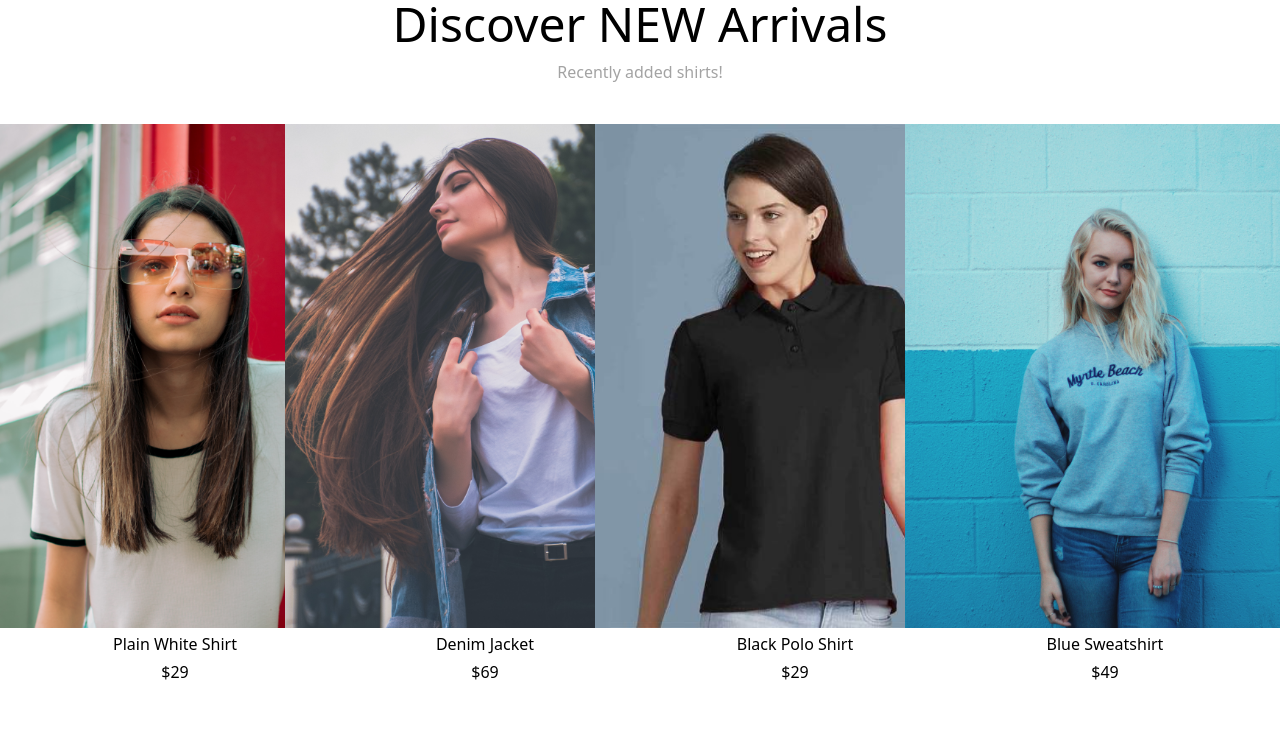
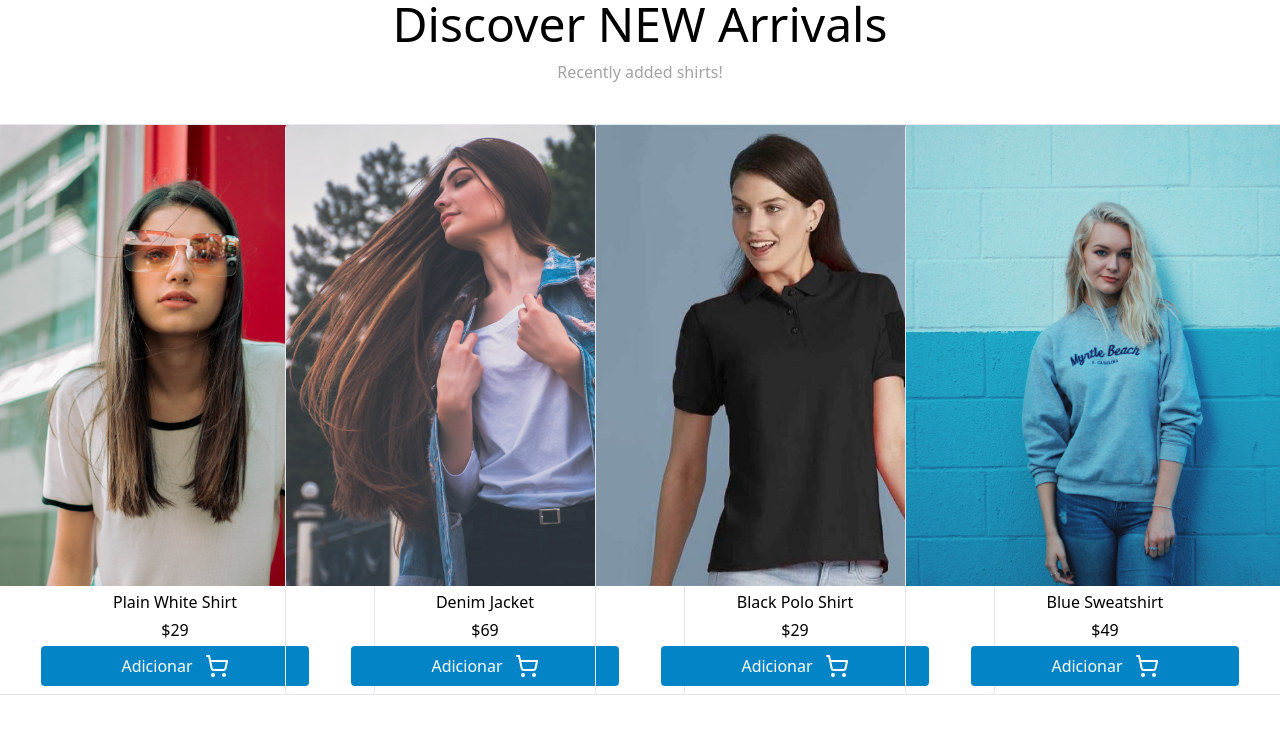
Before and after one commit to ERICK-KRAMER/eCommerce-Fashion-Website, a React (Vite) app: page / in a window 1280 px wide. Shown: the part 720-1454 px from the top of the page. Built offline with nearby package versions, Linux system fonts and the light colour scheme.

Commit message:
feat: create card button

```diff
--- a/src/components/Card-Item/Card.tsx
+++ b/src/components/Card-Item/Card.tsx
@@ -4,7 +4,7 @@ interface CardProps {
 
 const Card = ({ children }: CardProps) => {
   return(
-    <div className="w-[400px] h-[600px] max-sm:w-[180px] max-sm:h-[300px] max-md:w-[200px] max-md:h-[340px] max-lg:w-[200px] max-lg:h-[360px] max-xl:pb-10 max-xl:w-[240px] max-xl:h-[450px] max-[375px]:w-[150px] flex justify-center items-center flex-col gap-1 overflow-hidden pb-10 cursor-pointer">
+    <div className="w-[400px] max-sm:w-[180px] pb-2 max-md:w-[200px] max-lg:w-[200px] max-xl:w-[240px] max-[375px]:w-[150px] flex justify-center items-center flex-col gap-1 overflow-hidden cursor-pointer rounded border">
       { children }
     </div>
   )
--- /dev/null
+++ b/src/components/Card-Item/cardButton.tsx
@@ -0,0 +1,17 @@
+import { ShoppingCart } from "lucide-react";
+import { ButtonHTMLAttributes } from "react";
+
+interface CardButtonProps extends ButtonHTMLAttributes<HTMLButtonElement> {
+  className?: string;
+}
+
+const CardButton: React.FC<CardButtonProps> = ({ className, ...rest}) => {
+  return (
+    <span className="bg-sky-600 max-md:px-4 max-md:py-1 px-20 max-xl:px-10 py-2 rounded text-white hover:bg-sky-700 flex gap-3 transition duration-500">
+      <button className={`${className}`} {...rest}>Adicionar</button>
+      <ShoppingCart/>
+    </span>
+  )
+}
+
+export { CardButton };
--- a/src/components/Card-Item/index.ts
+++ b/src/components/Card-Item/index.ts
@@ -1,11 +1,13 @@
 import { Card as  Root } from "./Card";
+import { CardButton } from "./cardButton";
 import { DataItem } from "./data";
 import { Image } from "./image";
 
 const Card = {
   Root: Root,
   Image: Image,
-  Data: DataItem
+  Data: DataItem,
+  Button: CardButton,
 }
 
 export { Card };
--- a/src/pages/home.tsx
+++ b/src/pages/home.tsx
@@ -52,6 +52,7 @@ const Home = () => {
           <Card.Root key={item.id}>
             <Card.Image src={item.image} alt={item.name} />
             <Card.Data name={item.name} value={item.price} />
+            <Card.Button/>
           </Card.Root>
         ))}
 
@@ -99,6 +100,7 @@ const Home = () => {
             <Card.Root key={item.id}>
               <Card.Image src={item.image} alt={item.name} />
               <Card.Data name={item.name} value={item.price} />
+              <Card.Button/>
             </Card.Root>
           )
         })}
```
